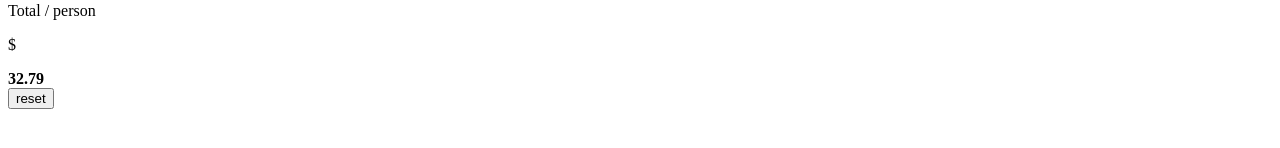
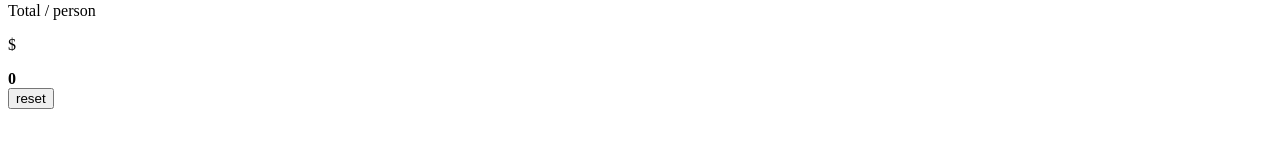
Before and after one commit to Aditi-Sawardekar/tip-calculator-app, a React (Vite) app: page / in a window 1280 px wide. Shown: the part 294-442 px from the top of the page. Built offline with nearby package versions, Linux system fonts and the light colour scheme.

Commit message:
Calculate and display total amount per person using useEffect and update DisplayCalculation props.

```diff
--- a/src/components/DisplayCalculation/DisplayCalculation.tsx
+++ b/src/components/DisplayCalculation/DisplayCalculation.tsx
@@ -3,11 +3,13 @@ import AppButton from "../AppButton/AppButton";
 
 interface DisplayCalculationProps {
   tipAmountPerPerson: number;
+  totalPerPerson: number;
   onClick: (event: React.MouseEvent<HTMLButtonElement>) => void;
 }
 
 export default function DisplayCalculation({
   tipAmountPerPerson,
+  totalPerPerson,
   onClick,
 }: DisplayCalculationProps) {
   return (
@@ -19,7 +21,12 @@ export default function DisplayCalculation({
         amount={Number(tipAmountPerPerson.toFixed(2))}
       />
 
-      <AmountDisplay label="Total" unit="person" currency="$" amount={32.79} />
+      <AmountDisplay
+        label="Total"
+        unit="person"
+        currency="$"
+        amount={Number(totalPerPerson.toFixed(2))}
+      />
 
       <AppButton type="reset" label="reset" onClick={onClick} />
     </section>
--- a/src/pages/TipCalculatorPage.tsx
+++ b/src/pages/TipCalculatorPage.tsx
@@ -1,4 +1,4 @@
-import { useState } from "react";
+import { useState, useEffect } from "react";
 
 import DisplayCalculation from "../components/DisplayCalculation/DisplayCalculation";
 import Header from "../components/Header/Header";
@@ -10,6 +10,7 @@ export default function TipCalculatorPage() {
   const [numberOfPeople, setNumberOfPeople] = useState<number | null>(null);
 
   const [tipAmountPerPerson, setTipAmountPerPerson] = useState(0);
+  const [totalPerPerson, setTotalPerPerson] = useState(0);
 
   function handleCalculateTipAmount(percentage: number) {
     if (billAmount === null || numberOfPeople === null) {
@@ -21,6 +22,13 @@ export default function TipCalculatorPage() {
       (billAmount * (percentage / 100)) / numberOfPeople;
     setTipAmountPerPerson(calculatedTipPerPerson);
   }
+
+  useEffect(() => {
+    if (billAmount != null && numberOfPeople != null) {
+      const totalAmount = billAmount / numberOfPeople + tipAmountPerPerson;
+      setTotalPerPerson(totalAmount);
+    }
+  }, [tipAmountPerPerson]);
 
   return (
     <main>
@@ -55,6 +63,7 @@ export default function TipCalculatorPage() {
 
         <DisplayCalculation
           tipAmountPerPerson={tipAmountPerPerson}
+          totalPerPerson={totalPerPerson}
           onClick={() => console.log("Reset")}
         />
       </section>
```
